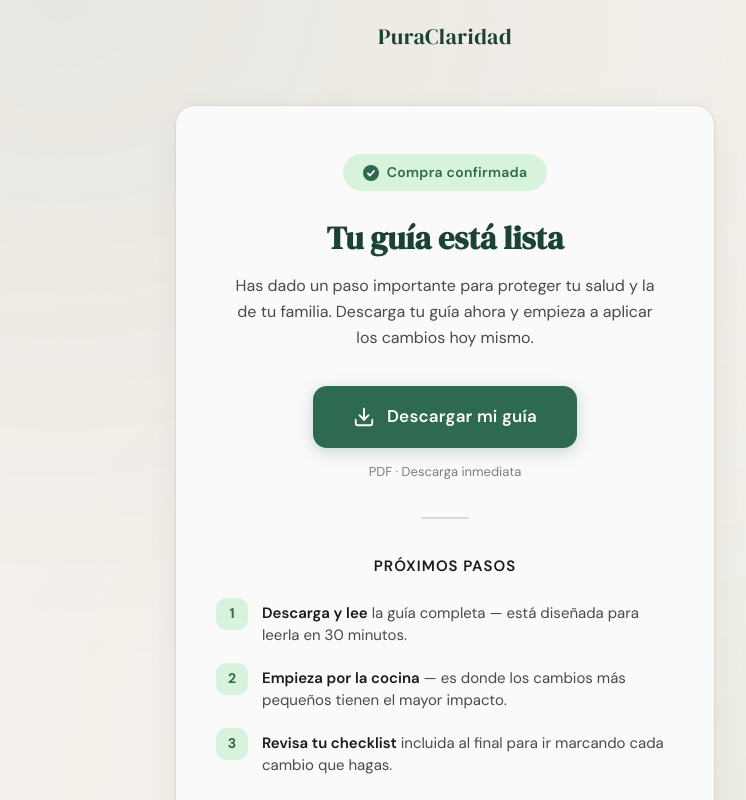
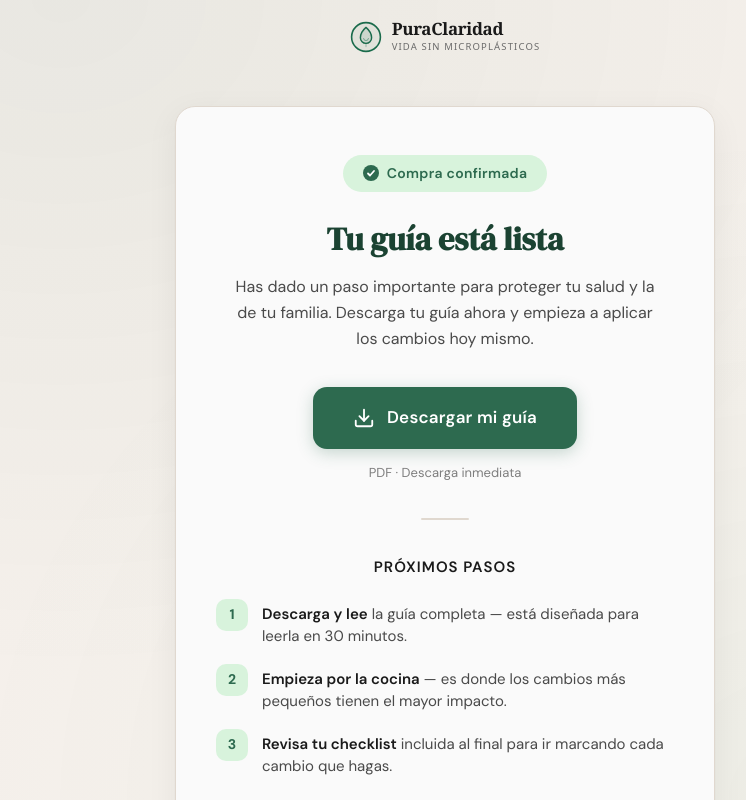
Before and after one commit to laantriamine-creator/Guiadigital2, a React (Vite) app: page /gracias in a window 1280 px wide. Shown: the top 800 px of the page, without its empty margins (195-941 px from the left). Built offline with nearby package versions, Linux system fonts and the light colour scheme.

Commit message:
Update Gracias.jsx

```diff
--- a/Gracias.jsx
+++ b/Gracias.jsx
@@ -182,12 +182,6 @@ export default function Gracias() {
           justify-content: center;
           position: relative;
           z-index: 2;
-        }
-        .gracias-logo {
-          font-family: 'DM Serif Display', serif;
-          font-size: 22px;
-          color: var(--pc-green-dark);
-          letter-spacing: 0.5px;
         }
 
         /* ── Main Card ── */
@@ -430,7 +424,34 @@ export default function Gracias() {
 
         {/* Nav */}
         <nav className="gracias-nav">
-          <span className="gracias-logo">PuraClaridad</span>
+          <div style={{ display: "flex", alignItems: "center", gap: 10 }}>
+            <svg width="32" height="32" viewBox="0 0 40 40" fill="none">
+              <circle cx="20" cy="20" r="18" stroke="#1A6B4B" strokeWidth="2" fill="#1A6B4B" fillOpacity="0.06"/>
+              <path d="M20 8C20 8 13 14 13 21a7 7 0 0014 0c0-7-7-13-7-13z" stroke="#1A6B4B" strokeWidth="1.8" strokeLinecap="round" strokeLinejoin="round" fill="#1A6B4B" fillOpacity="0.1"/>
+              <path d="M17 22c0 0 1 2.5 3 2.5s3-2.5 3-2.5" stroke="#1A6B4B" strokeWidth="1.3" strokeLinecap="round" opacity="0.5"/>
+              <circle cx="15" cy="16" r="0.8" fill="#1A6B4B" opacity="0.25"/>
+              <circle cx="25" cy="18" r="0.6" fill="#1A6B4B" opacity="0.2"/>
+              <circle cx="18" cy="12" r="0.5" fill="#1A6B4B" opacity="0.15"/>
+              <path d="M20 28v4" stroke="#1A6B4B" strokeWidth="1.5" strokeLinecap="round" opacity="0.3"/>
+            </svg>
+            <div>
+              <div style={{
+                fontFamily: "'Source Serif 4', Georgia, serif",
+                fontSize: 17, fontWeight: 700, color: "#191919",
+                lineHeight: 1.1, letterSpacing: "-0.02em",
+              }}>
+                PuraClaridad
+              </div>
+              <div style={{
+                fontFamily: "'Outfit', system-ui, sans-serif",
+                fontSize: 9.5, fontWeight: 500, color: "#6B6B6B",
+                letterSpacing: "0.12em", textTransform: "uppercase",
+                marginTop: 1,
+              }}>
+                Vida sin microplásticos
+              </div>
+            </div>
+          </div>
         </nav>
 
         {/* Main */}
```
